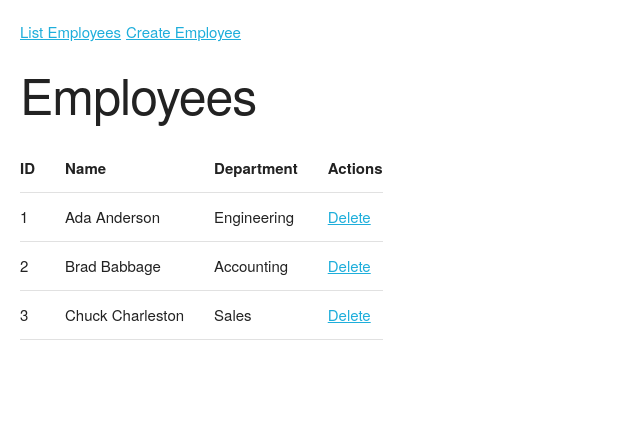
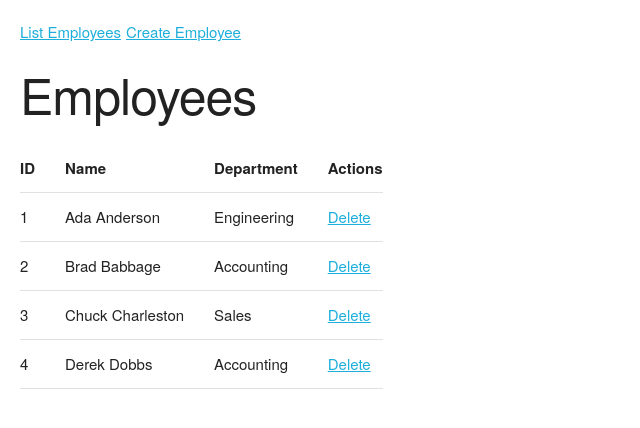
Before and after one commit to chrisbiegay/employee-manager-react, a Next.js app: page /employees/list in a window 1280 px wide. Shown: the top 428 px of the page, without its empty margins (0-640 px from the left). Built offline with nearby package versions, Linux system fonts and the light colour scheme.

Commit message:
Add API call to create employee

```diff
--- /dev/null
+++ b/lib/employeePersistence.js
@@ -0,0 +1,26 @@
+import path from "path";
+import fs from "fs";
+
+const employeesFile = path.join(process.cwd(), "resources/employee-data.json")
+
+/**
+ * Add a new employee to the data store.
+ */
+export function create({name, department}) {
+  const fileContents = fs.readFileSync(employeesFile, 'utf8')
+  const employees = JSON.parse(fileContents)
+
+  const employeeWithMaxId = employees.reduce((currentMax, thisEmployee) => {
+    return thisEmployee.id > currentMax.id ? thisEmployee : currentMax
+  })
+
+  const nextId = employeeWithMaxId.id + 1
+
+  employees.push({
+    id: nextId,
+    name,
+    department
+  })
+
+  fs.writeFileSync(employeesFile, JSON.stringify(employees, null, 2))
+}
--- /dev/null
+++ b/pages/api/employees.js
@@ -0,0 +1,17 @@
+// https://nextjs.org/docs/api-routes/introduction
+
+import * as employeePersistence from "../../lib/employeePersistence"
+
+export default function handler(req, res) {
+  if (req.method.toUpperCase() === "POST") {
+    create(req, res)
+  } else {
+    res.setHeader("Allow", ["POST"])
+    res.status(405).end(`Method ${req.method} not allowed`)
+  }
+}
+
+function create(req, res) {
+  employeePersistence.create(req.body)
+  res.status(201).end("Created")
+}
--- a/pages/api/hello.js
+++ /dev/null
@@ -1,5 +0,0 @@
-// Next.js API route support: https://nextjs.org/docs/api-routes/introduction
-
-export default function handler(req, res) {
-  res.status(200).json({ name: 'John Doe' })
-}
--- a/pages/employees/list.js
+++ b/pages/employees/list.js
@@ -1,6 +1,11 @@
 import EmployeeLayout from "../../components/employeeLayout"
-import fs from 'fs'
-import path from 'path'
+import fs from "fs"
+import path from "path"
+
+
+// TODO - refactor employee persistence
+
+
 
 const employeesFile = path.join(process.cwd(), "resources/employee-data.json")
 
@@ -21,15 +26,18 @@ export default function ListEmployees({ employees }) {
       <h1>Employees</h1>
 
       <table>
+        <thead>
           <tr>
-              <th>ID</th>
-              <th>Name</th>
-              <th>Department</th>
-              <th>Actions</th>
+            <th>ID</th>
+            <th>Name</th>
+            <th>Department</th>
+            <th>Actions</th>
           </tr>
+        </thead>
+        <tbody>
           {
             employees.map(({id, name, department}) => (
-              <tr>
+              <tr key={id}>
                   <td>{id}</td>
                   <td>{name}</td>
                   <td>{department}</td>
@@ -39,6 +47,7 @@ export default function ListEmployees({ employees }) {
               </tr>
             ))
           }
+        </tbody>
       </table>
     </EmployeeLayout>
   )
--- a/resources/employee-data.json
+++ b/resources/employee-data.json
@@ -13,5 +13,10 @@
     "id": 3,
     "name": "Chuck Charleston",
     "department": "Sales"
+  },
+  {
+    "id": 4,
+    "name": "Derek Dobbs",
+    "department": "Accounting"
   }
 ]
```
Lines whose indentation alone changed are shown as unchanged.
